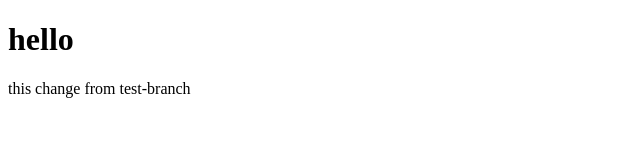
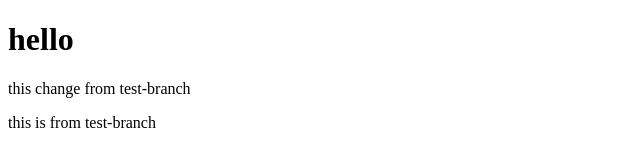
Before and after one commit to hossain-1235/domo3, a plain HTML site: page index.html in a window 1280 px wide. Shown: the whole page, without its empty margins (0-640 px from the left). Drawn offline with Linux system fonts and the light colour scheme.

Commit message:
test-branch

```diff
--- a/index.html
+++ b/index.html
@@ -10,5 +10,7 @@
 
 <p>this change from test-branch</p>
 
+<p>this is from test-branch</p>
+
 </body>
 </html>
```
